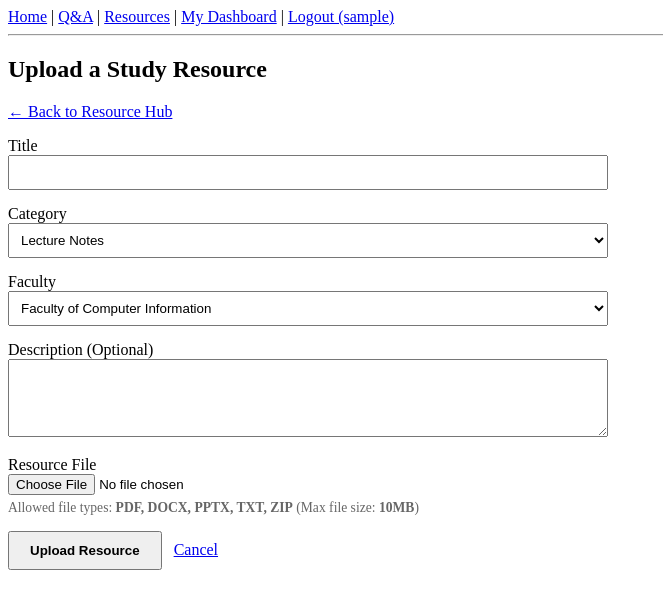
After one commit to MaxMk-x8/Mini-It-project, a Flask app: page /resources/upload in a window 1280 px wide. The commit adds this page. Shown: the top 609 px of the page, without its empty margins (0-663 px from the left). Run offline with Flask 3, Linux system fonts and the light colour scheme; the visitor is signed in with stand-in values (Sample User, id 1); some libraries are stand-ins or nearby versions.

Commit message:
Modified

```diff
--- a/app.py
+++ b/app.py
@@ -1,11 +1,17 @@
 import os
 import random
-from flask import Flask, render_template, redirect, url_for, flash, request, abort
+import uuid
+from datetime import datetime, timezone
+from flask import Flask, render_template, redirect, url_for, flash, request, abort, send_from_directory
 from flask_login import LoginManager, login_user, logout_user, login_required, current_user
 from flask_mail import Mail, Message
+from werkzeug.utils import secure_filename
 
-from models import db, User, Question, Answer
-from forms import RegistrationForm, LoginForm, VerificationForm, QuestionForm, AnswerForm, QUESTION_CATEGORIES
+from models import db, User, Question, Answer, Resource
+from forms import (
+    RegistrationForm, LoginForm, VerificationForm, QuestionForm, AnswerForm,
+    QUESTION_CATEGORIES, ResourceForm, ResourceEditForm, RESOURCE_CATEGORIES, ALLOWED_EXTENSIONS
+)
 from constants import FACULTIES
 from dotenv import load_dotenv
 
@@ -16,6 +22,11 @@ app = Flask(__name__)
 app.config['SECRET_KEY'] = os.environ.get('SECRET_KEY', 'codenest-foundation-secret')
 app.config['SQLALCHEMY_DATABASE_URI'] = 'sqlite:///codenest.db'
 app.config['SQLALCHEMY_TRACK_MODIFICATIONS'] = False
+
+UPLOAD_FOLDER = os.path.join(app.root_path, 'uploads', 'resources')
+os.makedirs(UPLOAD_FOLDER, exist_ok=True)
+app.config['UPLOAD_FOLDER'] = UPLOAD_FOLDER
+app.config['MAX_CONTENT_LENGTH'] = 10 * 1024 * 1024  # 10 MB limit
 
 app.config['MAIL_SERVER'] = os.environ.get('MAIL_SERVER', 'smtp.gmail.com')
 app.config['MAIL_PORT'] = int(os.environ.get('MAIL_PORT', 587))
@@ -426,6 +437,186 @@ def delete_answer(answer_id):
     return redirect(url_for('qa_detail', question_id=question_id))
 
 
+#-------------------------------
+# RESOURCE HUB MODULE ROUTES
+#-------------------------------
+
+@app.route('/resources')
+def resources_list():
+    query_text = request.args.get('q', '').strip()
+    selected_faculty = request.args.get('faculty', '').strip()
+    selected_category = request.args.get('category', '').strip()
+
+    query = Resource.query
+
+    if query_text:
+        search_filter = f"%{query_text}%"
+        query = query.filter(
+            (Resource.title.ilike(search_filter)) |
+            (Resource.description.ilike(search_filter)) |
+            (Resource.filename.ilike(search_filter))
+        )
+
+    if selected_faculty:
+        query = query.filter(Resource.faculty == selected_faculty)
+
+    if selected_category:
+        query = query.filter(Resource.category == selected_category)
+
+    resources = query.order_by(Resource.created_at.desc()).all()
+
+    return render_template(
+        'resources/index.html',
+        resources=resources,
+        query_text=query_text,
+        selected_faculty=selected_faculty,
+        selected_category=selected_category,
+        faculties=FACULTIES,
+        categories=RESOURCE_CATEGORIES
+    )
+
+
+@app.route('/resources/upload', methods=['GET', 'POST'])
+@login_required
+def resource_upload():
+    form = ResourceForm()
+    if request.method == 'GET' and hasattr(current_user, 'faculty') and current_user.faculty:
+        form.faculty.data = current_user.faculty
+
+    if form.validate_on_submit():
+        file = form.file.data
+        if not file or file.filename == '':
+            flash('No file selected for upload.', 'danger')
+            return render_template('resources/upload.html', form=form)
+
+        original_filename = secure_filename(file.filename)
+        if not original_filename:
+            original_filename = "unnamed_file"
+
+        file_ext = ''
+        if '.' in original_filename:
+            file_ext = original_filename.rsplit('.', 1)[1].lower()
+
+        if file_ext not in ALLOWED_EXTENSIONS:
+            flash(f"Invalid file type '.{file_ext}'. Allowed types: {', '.join(ALLOWED_EXTENSIONS).upper()}", 'danger')
+            return render_template('resources/upload.html', form=form)
+
+        # Generate unique stored filename with timestamp + random token + original name
+        timestamp = datetime.now(timezone.utc).strftime('%Y%m%d%H%M%S')
+        unique_token = uuid.uuid4().hex[:8]
+        stored_filename = f"{timestamp}_{unique_token}_{original_filename}"
+        file_path = os.path.join(app.config['UPLOAD_FOLDER'], stored_filename)
+
+        # Save to disk
+        file.save(file_path)
+
+        # Verify file size on disk
+        file_size = os.path.getsize(file_path)
+
+        # 10MB size limit check
+        if file_size > app.config['MAX_CONTENT_LENGTH']:
+            if os.path.exists(file_path):
+                os.remove(file_path)
+            flash('File exceeds the 10MB size limit.', 'danger')
+            return render_template('resources/upload.html', form=form)
+
+        # Create database record
+        resource = Resource(
+            title=form.title.data.strip(),
+            description=form.description.data.strip() if form.description.data else '',
+            filename=original_filename,
+            stored_filename=stored_filename,
+            file_size=file_size,
+            file_type=file_ext,
+            category=form.category.data,
+            faculty=form.faculty.data,
+            uploader_id=current_user.id
+        )
+        db.session.add(resource)
+        db.session.commit()
+
+        flash(f"Resource '{resource.title}' uploaded successfully!", 'success')
+        return redirect(url_for('resources_list'))
+
+    return render_template('resources/upload.html', form=form)
+
+
+@app.route('/resources/download/<int:resource_id>')
+def resource_download(resource_id):
+    resource = db.session.get(Resource, resource_id)
+    if not resource:
+        flash('Resource not found.', 'danger')
+        return redirect(url_for('resources_list'))
+
+    file_path = os.path.join(app.config['UPLOAD_FOLDER'], resource.stored_filename)
+    if not os.path.exists(file_path):
+        flash('The requested file is no longer available on disk.', 'danger')
+        return redirect(url_for('resources_list'))
+
+    return send_from_directory(
+        app.config['UPLOAD_FOLDER'],
+        resource.stored_filename,
+        as_attachment=True,
+        download_name=resource.filename
+    )
+
+
+@app.route('/resources/<int:resource_id>/edit', methods=['GET', 'POST'])
+@login_required
+def resource_edit(resource_id):
+    resource = db.session.get(Resource, resource_id)
+    if not resource:
+        flash('Resource not found.', 'danger')
+        return redirect(url_for('resources_list'))
+
+    # Only uploader or admin can edit
+    if resource.uploader_id != current_user.id and not current_user.is_admin():
+        flash('You are not authorized to edit this resource.', 'danger')
+        return redirect(url_for('resources_list'))
+
+    form = ResourceEditForm(obj=resource)
+    if form.validate_on_submit():
+        resource.title = form.title.data.strip()
+        resource.description = form.description.data.strip() if form.description.data else ''
+        resource.category = form.category.data
+        resource.faculty = form.faculty.data
+
+        db.session.commit()
+        flash('Resource details updated successfully!', 'success')
+        return redirect(url_for('resources_list'))
+
+    return render_template('resources/edit.html', form=form, resource=resource)
+
+
+@app.route('/resources/<int:resource_id>/delete', methods=['POST'])
+@login_required
+def resource_delete(resource_id):
+    resource = db.session.get(Resource, resource_id)
+    if not resource:
+        flash('Resource not found.', 'danger')
+        return redirect(url_for('resources_list'))
+
+    # Only uploader or admin can delete
+    if resource.uploader_id != current_user.id and not current_user.is_admin():
+        flash('You are not authorized to delete this resource.', 'danger')
+        return redirect(url_for('resources_list'))
+
+    # Remove physical file from disk
+    file_path = os.path.join(app.config['UPLOAD_FOLDER'], resource.stored_filename)
+    if os.path.exists(file_path):
+        try:
+            os.remove(file_path)
+        except Exception as e:
+            app.logger.warning(f"Failed to remove physical file {file_path}: {e}")
+
+    # Remove database record
+    db.session.delete(resource)
+    db.session.commit()
+
+    flash(f"Resource '{resource.title}' has been deleted.", 'info')
+    return redirect(url_for('resources_list'))
+
+
 @app.context_processor
 def inject_global_vars():
     return dict(app_name="Codenest")
--- a/forms.py
+++ b/forms.py
@@ -50,3 +50,40 @@ class QuestionForm(FlaskForm):
 class AnswerForm(FlaskForm):
     content = TextAreaField('Your Answer', validators=[DataRequired(), Length(min=2)])
     submit = SubmitField('Submit Answer')
+
+
+# -------------------------------
+# RESOURCE HUB MODULE FORMS
+# -------------------------------
+from flask_wtf.file import FileField, FileRequired, FileAllowed
+
+RESOURCE_CATEGORIES = [
+    ('Lecture Notes', 'Lecture Notes'),
+    ('Past Year Papers', 'Past Year Papers'),
+    ('Lab Sheets', 'Lab Sheets'),
+    ('Textbooks & References', 'Textbooks & References'),
+    ('Cheatsheets & Summaries', 'Cheatsheets & Summaries'),
+    ('Other', 'Other')
+]
+
+ALLOWED_EXTENSIONS = ['pdf', 'docx', 'pptx', 'txt', 'zip']
+
+
+class ResourceForm(FlaskForm):
+    title = StringField('Title', validators=[DataRequired(), Length(min=3, max=150)])
+    category = SelectField('Category', choices=RESOURCE_CATEGORIES, validators=[DataRequired()])
+    faculty = SelectField('Faculty', choices=FACULTIES, validators=[DataRequired()])
+    description = TextAreaField('Description (Optional)', validators=[Length(max=1000)])
+    file = FileField('Resource File', validators=[
+        FileRequired(message='Please select a file to upload.'),
+        FileAllowed(ALLOWED_EXTENSIONS, f'Allowed file types: {", ".join(ALLOWED_EXTENSIONS).upper()}')
+    ])
+    submit = SubmitField('Upload Resource')
+
+
+class ResourceEditForm(FlaskForm):
+    title = StringField('Title', validators=[DataRequired(), Length(min=3, max=150)])
+    category = SelectField('Category', choices=RESOURCE_CATEGORIES, validators=[DataRequired()])
+    faculty = SelectField('Faculty', choices=FACULTIES, validators=[DataRequired()])
+    description = TextAreaField('Description (Optional)', validators=[Length(max=1000)])
+    submit = SubmitField('Update Resource')
--- a/templates/base.html
+++ b/templates/base.html
@@ -8,6 +8,7 @@
     <nav>
         <a href="{{ url_for('home') }}">Home</a> |
         <a href="{{ url_for('qa_list') }}">Q&A</a> |
+        <a href="{{ url_for('resources_list') }}">Resources</a> |
         {% if current_user.is_authenticated %}
             <a href="{{ url_for('dashboard') }}">My Dashboard</a> |
             <a href="{{ url_for('logout') }}">Logout ({{ current_user.username }})</a>
--- /dev/null
+++ b/templates/resources/upload.html
@@ -0,0 +1,61 @@
+{% extends "base.html" %}
+
+{% block content %}
+<h2>Upload a Study Resource</h2>
+
+<p><a href="{{ url_for('resources_list') }}">&larr; Back to Resource Hub</a></p>
+
+<form method="POST" action="{{ url_for('resource_upload') }}" enctype="multipart/form-data" style="max-width: 600px;">
+    {{ form.hidden_tag() }}
+
+    <div style="margin-bottom: 15px;">
+        {{ form.title.label }}<br>
+        {{ form.title(style="width: 100%; padding: 8px; box-sizing: border-box;") }}
+        {% for error in form.title.errors %}
+            <span style="color: red; font-size: 0.9em;">{{ error }}</span>
+        {% endfor %}
+    </div>
+
+    <div style="margin-bottom: 15px;">
+        {{ form.category.label }}<br>
+        {{ form.category(style="width: 100%; padding: 8px; box-sizing: border-box;") }}
+        {% for error in form.category.errors %}
+            <span style="color: red; font-size: 0.9em;">{{ error }}</span>
+        {% endfor %}
+    </div>
+
+    <div style="margin-bottom: 15px;">
+        {{ form.faculty.label }}<br>
+        {{ form.faculty(style="width: 100%; padding: 8px; box-sizing: border-box;") }}
+        {% for error in form.faculty.errors %}
+            <span style="color: red; font-size: 0.9em;">{{ error }}</span>
+        {% endfor %}
+    </div>
+
+    <div style="margin-bottom: 15px;">
+        {{ form.description.label }}<br>
+        {{ form.description(rows=4, style="width: 100%; padding: 8px; box-sizing: border-box;") }}
+        {% for error in form.description.errors %}
+            <span style="color: red; font-size: 0.9em;">{{ error }}</span>
+        {% endfor %}
+    </div>
+
+    <div style="margin-bottom: 15px;">
+        {{ form.file.label }}<br>
+        {{ form.file() }}
+        <p style="font-size: 0.85em; color: #666; margin-top: 5px;">
+            Allowed file types: <strong>PDF, DOCX, PPTX, TXT, ZIP</strong> (Max file size: <strong>10MB</strong>)
+        </p>
+        {% for error in form.file.errors %}
+            <span style="color: red; font-size: 0.9em;">{{ error }}</span>
+        {% endfor %}
+    </div>
+
+    <div>
+        {{ form.submit(style="padding: 10px 20px; font-weight: bold; cursor: pointer;") }}
+        &nbsp;
+        <a href="{{ url_for('resources_list') }}">Cancel</a>
+    </div>
+</form>
+
+{% endblock %}
```
Also changed, not shown: models.py (+60 -0 lines), templates/resources/edit.html (added, +55 -0 lines), templates/resources/index.html (added, +89 -0 lines), README.md.
